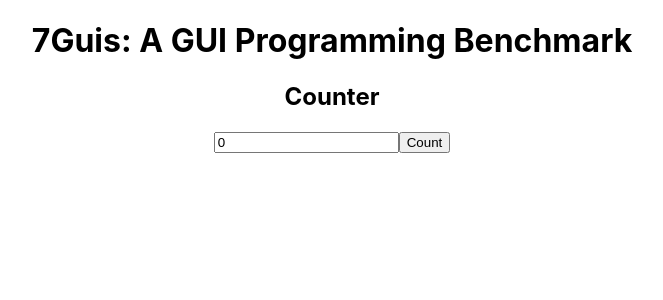
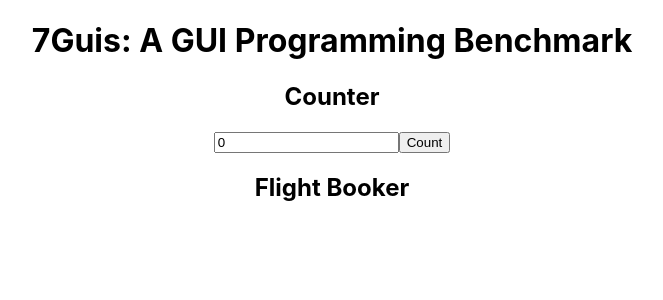
Before and after one commit to schang1146/react-7guis, a React (Create React App) app: page / in a window 1280 px wide. Shown: the top 300 px of the page, without its empty margins (308-971 px from the left). Built offline with nearby package versions, Linux system fonts and the light colour scheme.

Commit message:
Add files and imports for FlightBooker (no functionality)

```diff
--- a/src/components/App/App.js
+++ b/src/components/App/App.js
@@ -1,4 +1,5 @@
 import Counter from '../Counter/Counter';
+import FlightBooker from '../FlightBooker/FlightBooker';
 import './App.css';
 
 function App() {
@@ -6,6 +7,7 @@ function App() {
     <div className='App'>
       <h1>7Guis: A GUI Programming Benchmark</h1>
       <Counter />
+      <FlightBooker />
     </div>
   );
 }
--- /dev/null
+++ b/src/components/FlightBooker/FlightBooker.js
@@ -0,0 +1,9 @@
+function FlightBooker() {
+  return (
+    <div>
+      <h2>Flight Booker</h2>
+    </div>
+  );
+}
+
+export default FlightBooker;
```
